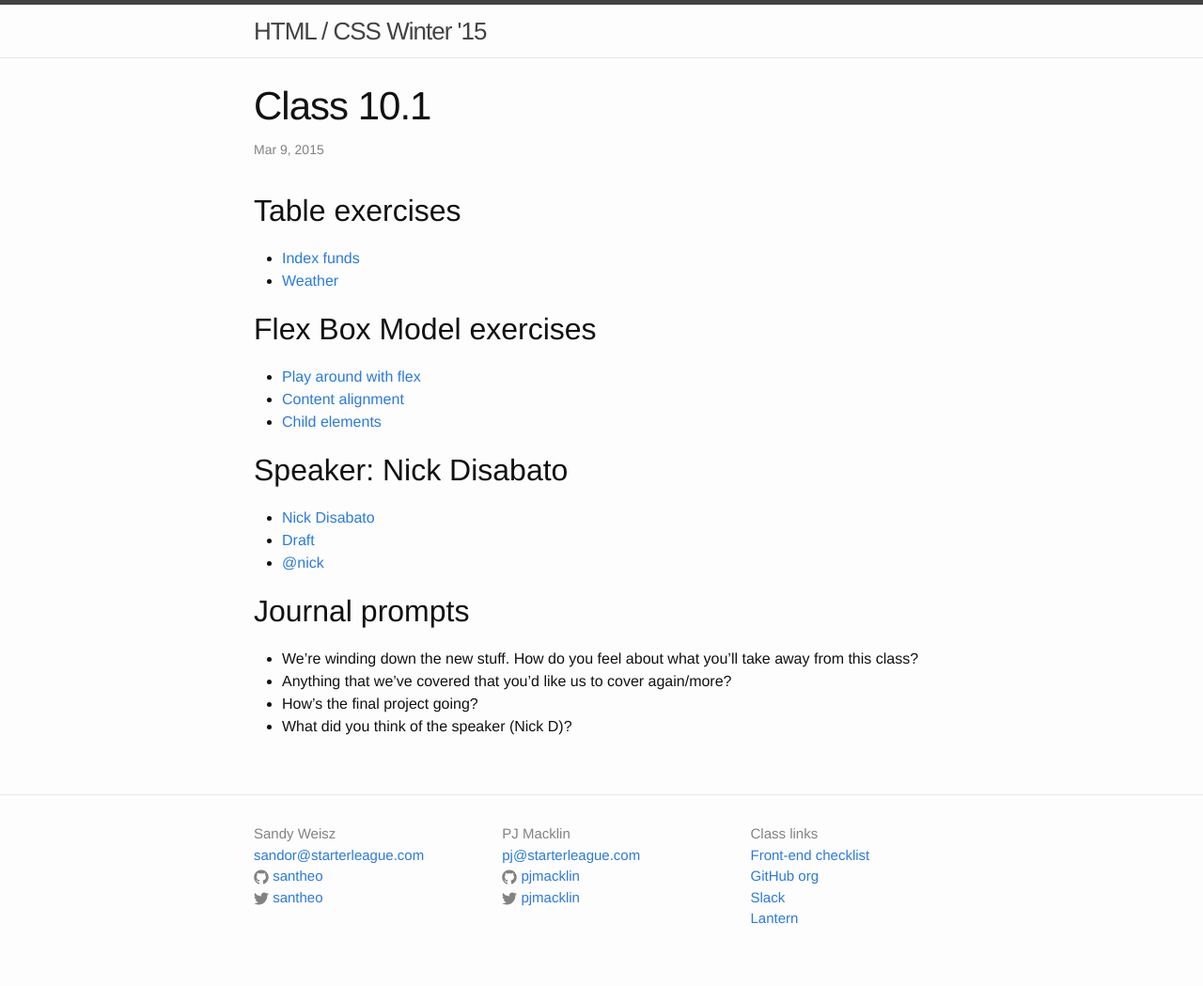
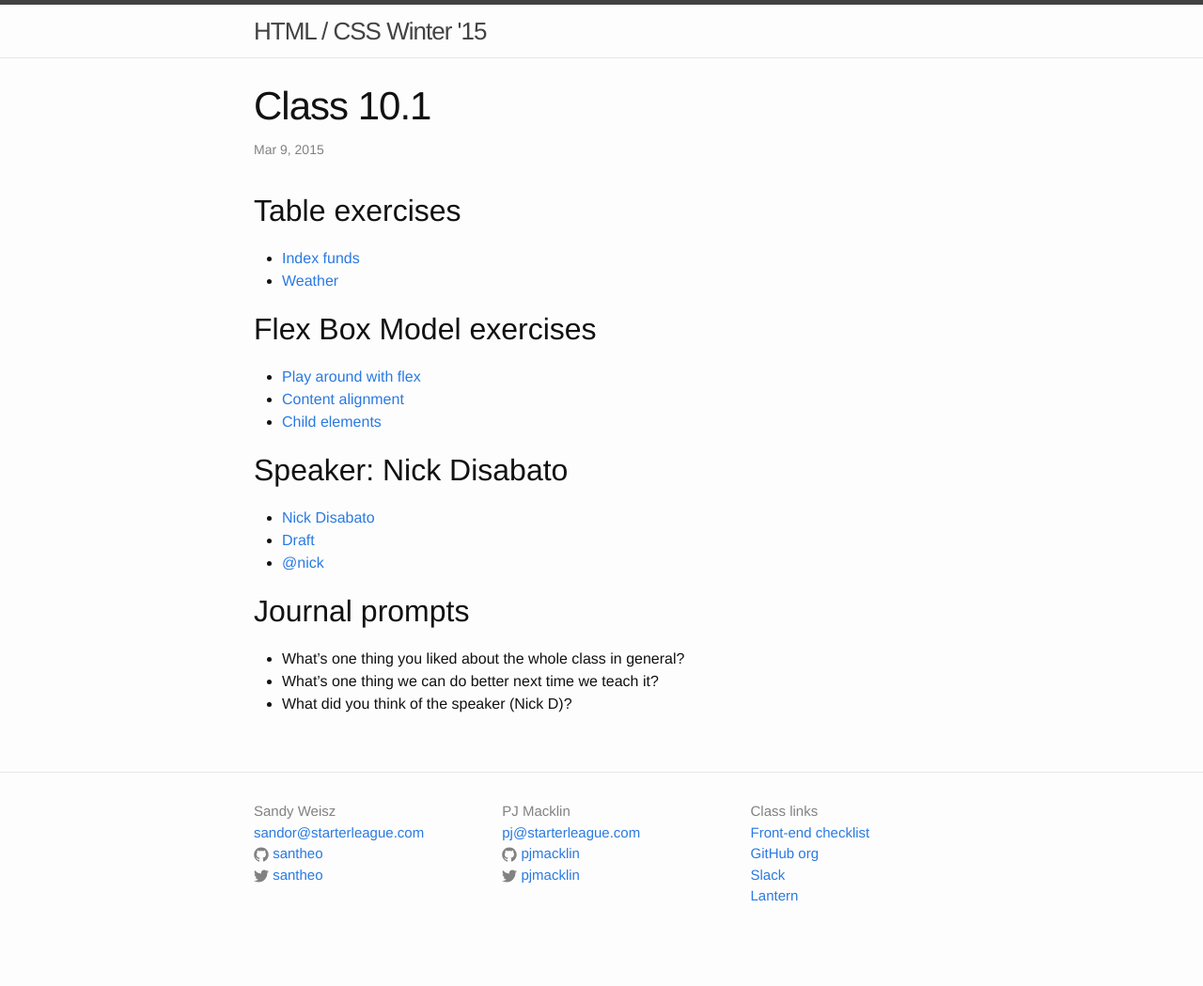
Before and after one commit to tsl-html-css/tsl-html-css.github.io, a Jekyll site: the page built from _posts/2015-03-09-10.1.md, in a window 1280 px wide. Shown: the whole page at 94% size. Built offline with Jekyll 4.4.1, drawn with Linux system fonts in a browser that asks for light colours; after the commit the page ends 1025 px from its top, so only the background shows below that.

Commit message:
Journal prompts.

```diff
--- a/_posts/2015-03-09-10.1.md
+++ b/_posts/2015-03-09-10.1.md
@@ -24,7 +24,6 @@ categories: class
 
 ## Journal prompts
 
-* We're winding down the new stuff. How do you feel about what you'll take away from this class?
-* Anything that we've covered that you'd like us to cover again/more?
-* How's the final project going?
+* What's one thing you liked about the whole class in general?
+* What's one thing we can do better next time we teach it?
 * What did you think of the speaker (Nick D)?
```
